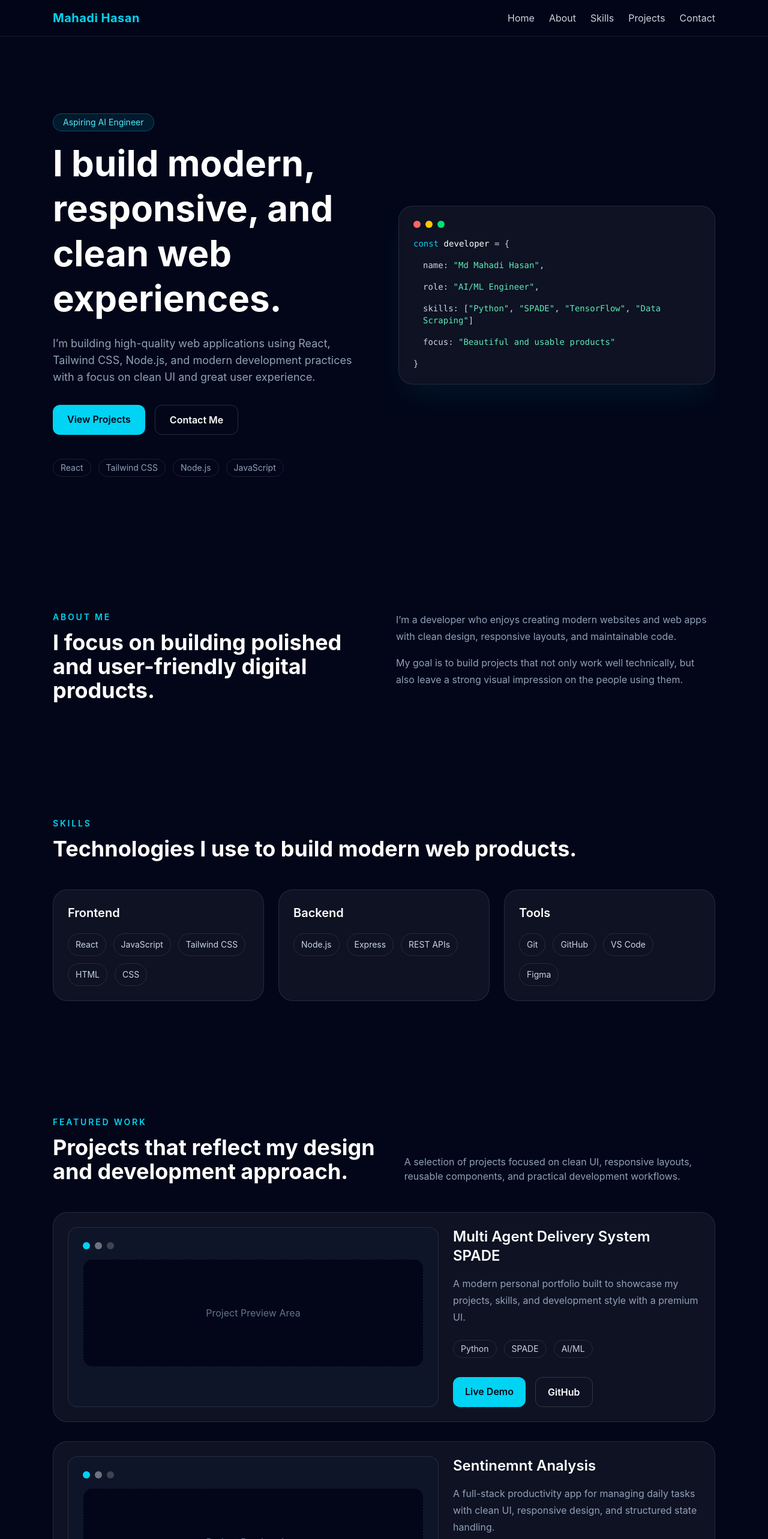
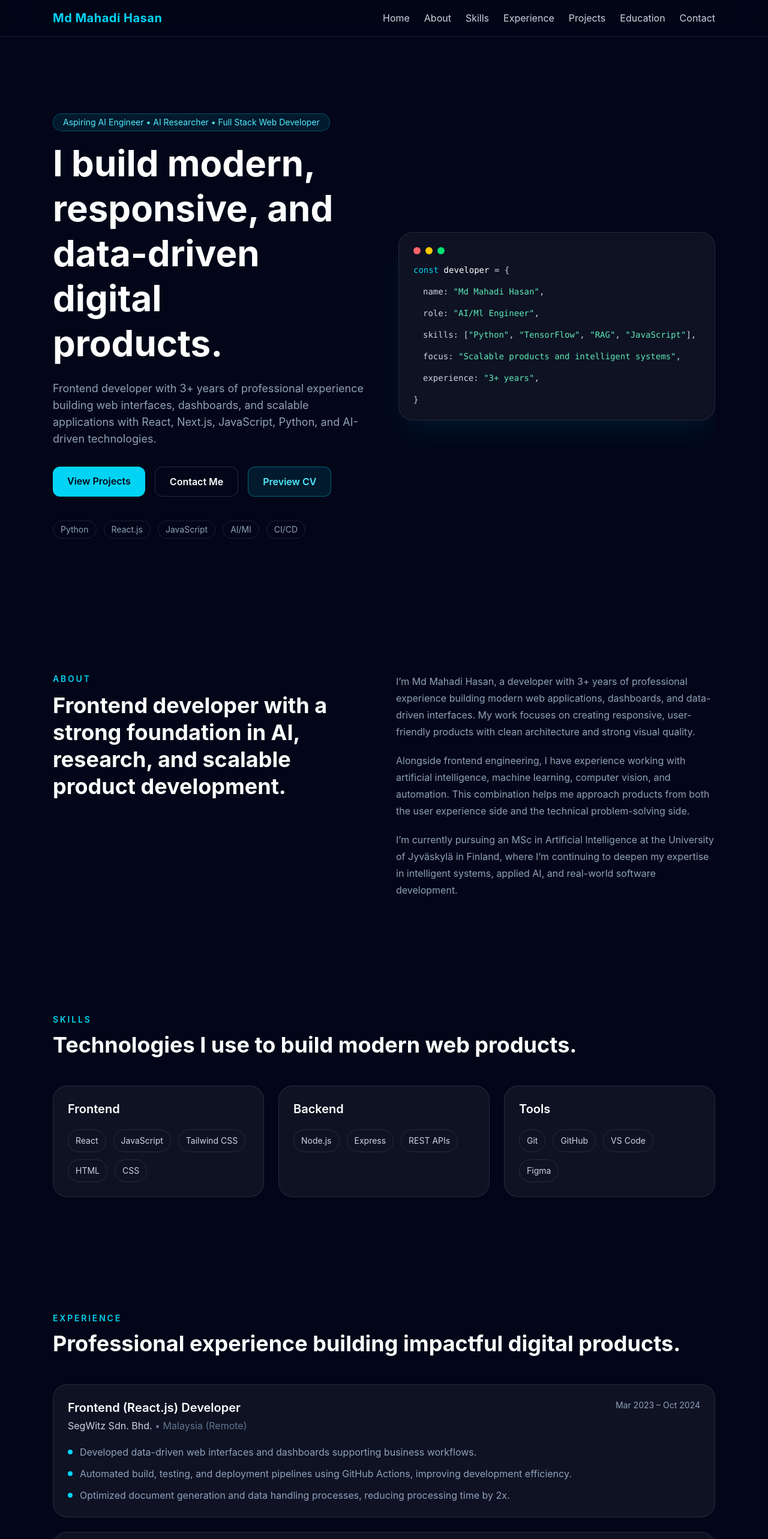
Before and after one commit to mahadi0007/Portfolio-website, a React (Vite) app in the folder client/: page / in a window 1280 px wide. Shown: the top 2566 px of the page at 60% size. Built offline with nearby package versions, Linux system fonts and the light colour scheme.

Commit message:
updated hero section and added education , experience section

```diff
--- a/client/src/App.jsx
+++ b/client/src/App.jsx
@@ -2,7 +2,9 @@ import Navbar from "./components/Navbar"
 import Hero from "./sections/Hero"
 import About from "./sections/About"
 import Skills from "./sections/Skills"
+import Experience from "./sections/Experience"
 import Projects from "./sections/Projects"
+import Education from "./sections/Education"
 import Contact from "./sections/Contact"
 
 export default function App() {
@@ -14,7 +16,9 @@ export default function App() {
         <Hero />
         <About />
         <Skills />
+        <Experience />
         <Projects />
+        <Education />
         <Contact />
       </main>
     </div>
--- a/client/src/components/Navbar.jsx
+++ b/client/src/components/Navbar.jsx
@@ -3,7 +3,7 @@ export default function Navbar() {
     <header className="sticky top-0 z-50 border-b border-white/10 bg-slate-950/70 backdrop-blur-xl">
       <nav className="mx-auto flex max-w-6xl items-center justify-between px-6 py-4">
         <a href="#home" className="text-xl font-bold tracking-wide text-white">
-          <span className="text-cyan-400">Mahadi Hasan</span>
+          <span className="text-cyan-400"> Md Mahadi Hasan</span>
         </a>
 
         <ul className="hidden gap-6 md:flex">
@@ -23,8 +23,18 @@ export default function Navbar() {
             </a>
           </li>
           <li>
+            <a href="#experience" className="text-slate-300 transition hover:text-cyan-400">
+              Experience
+            </a>
+          </li>
+          <li>
             <a href="#projects" className="text-slate-300 transition hover:text-cyan-400">
               Projects
+            </a>
+          </li>
+          <li>
+            <a href="#education" className="text-slate-300 transition hover:text-cyan-400">
+              Education
             </a>
           </li>
           <li>
--- a/client/src/sections/About.jsx
+++ b/client/src/sections/About.jsx
@@ -4,21 +4,34 @@ export default function About() {
       <div className="grid gap-10 lg:grid-cols-2">
         <div>
           <p className="mb-3 text-sm font-semibold uppercase tracking-[0.2em] text-cyan-400">
-            About Me
+            About
           </p>
-          <h2 className="text-3xl font-bold sm:text-4xl">
-            I focus on building polished and user-friendly digital products.
+
+          <h2 className="text-3xl font-bold leading-tight sm:text-4xl">
+            Frontend developer with a strong foundation in AI, research, and scalable product development.
           </h2>
         </div>
 
-        <div className="space-y-4 text-slate-400 leading-7">
+        <div className="space-y-5 text-slate-400 leading-7">
           <p>
-            I’m a developer who enjoys creating modern websites and web apps
-            with clean design, responsive layouts, and maintainable code.
+            I’m Md Mahadi Hasan, a developer with 3+ years of professional
+            experience building modern web applications, dashboards, and
+            data-driven interfaces. My work focuses on creating responsive,
+            user-friendly products with clean architecture and strong visual quality.
           </p>
+
           <p>
-            My goal is to build projects that not only work well technically,
-            but also leave a strong visual impression on the people using them.
+            Alongside frontend engineering, I have experience working with
+            artificial intelligence, machine learning, computer vision, and
+            automation. This combination helps me approach products from both
+            the user experience side and the technical problem-solving side.
+          </p>
+
+          <p>
+            I’m currently pursuing an MSc in Artificial Intelligence at the
+            University of Jyväskylä in Finland, where I’m continuing to deepen
+            my expertise in intelligent systems, applied AI, and real-world
+            software development.
           </p>
         </div>
       </div>
--- /dev/null
+++ b/client/src/sections/Education.jsx
@@ -0,0 +1,47 @@
+const education = [
+  {
+    degree: "MSc in Artificial Intelligence",
+    institution: "University of Jyväskylä",
+    period: "Aug 2024 – Jun 2026",
+    details:
+      "Currently pursuing advanced studies in artificial intelligence, intelligent systems, and applied machine learning in Finland.",
+  },
+  {
+    degree: "BSc in Computer Science & Engineering",
+    institution: "Ahsanullah University of Science and Technology",
+    period: "Mar 2017 – Jan 2022",
+    details:
+      "Built a strong academic foundation in computer science, software engineering, algorithms, and application development.",
+  },
+]
+
+export default function Education() {
+  return (
+    <section id="education" className="py-24">
+      <div className="mb-12">
+        <p className="mb-3 text-sm font-semibold uppercase tracking-[0.2em] text-cyan-400">
+          Education
+        </p>
+        <h2 className="text-3xl font-bold sm:text-4xl">
+          Academic background supporting software and AI expertise.
+        </h2>
+      </div>
+
+      <div className="grid gap-6 md:grid-cols-2">
+        {education.map((item) => (
+          <article
+            key={`${item.degree}-${item.period}`}
+            className="rounded-3xl border border-white/10 bg-white/5 p-6 transition hover:border-cyan-400/40"
+          >
+            <p className="text-sm text-cyan-400">{item.period}</p>
+            <h3 className="mt-3 text-xl font-semibold text-white">
+              {item.degree}
+            </h3>
+            <p className="mt-2 text-slate-300">{item.institution}</p>
+            <p className="mt-4 leading-7 text-slate-400">{item.details}</p>
+          </article>
+        ))}
+      </div>
+    </section>
+  )
+}
--- /dev/null
+++ b/client/src/sections/Experience.jsx
@@ -0,0 +1,82 @@
+const experiences = [
+  {
+    role: "Frontend (React.js) Developer",
+    company: "SegWitz Sdn. Bhd.",
+    location: "Malaysia (Remote)",
+    period: "Mar 2023 – Oct 2024",
+    points: [
+      "Developed data-driven web interfaces and dashboards supporting business workflows.",
+      "Automated build, testing, and deployment pipelines using GitHub Actions, improving development efficiency.",
+      "Optimized document generation and data handling processes, reducing processing time by 2x.",
+    ],
+  },
+  {
+    role: "Frontend Developer",
+    company: "Tech Joint Bridge",
+    location: "Dhaka, Bangladesh",
+    period: "May 2022 – Jan 2023",
+    points: [
+      "Built interactive applications for data-intensive use cases using React.js and Next.js.",
+      "Implemented data visualization and image processing pipelines using Python and JavaScript.",
+      "Improved application performance by 5x, enabling faster access to analytical data.",
+    ],
+  },
+  {
+    role: "Junior Software Developer",
+    company: "Teresa Startup",
+    location: "Dhaka, Bangladesh",
+    period: "Jul 2021 – Jan 2022",
+    points: [
+      'Developed the "Smart Nurse System," an innovative digital healthcare system.',
+      "Contributed to a project that secured government funding, demonstrating real-world business value.",
+    ],
+  },
+]
+
+export default function Experience() {
+  return (
+    <section id="experience" className="py-24">
+      <div className="mb-12">
+        <p className="mb-3 text-sm font-semibold uppercase tracking-[0.2em] text-cyan-400">
+          Experience
+        </p>
+        <h2 className="text-3xl font-bold sm:text-4xl">
+          Professional experience building impactful digital products.
+        </h2>
+      </div>
+
+      <div className="space-y-6">
+        {experiences.map((item) => (
+          <article
+            key={`${item.company}-${item.period}`}
+            className="rounded-3xl border border-white/10 bg-white/5 p-6 transition hover:border-cyan-400/40"
+          >
+            <div className="flex flex-col gap-3 md:flex-row md:items-start md:justify-between">
+              <div>
+                <h3 className="text-xl font-semibold text-white">
+                  {item.role}
+                </h3>
+                <p className="mt-1 text-slate-300">
+                  {item.company} <span className="text-slate-500">• {item.location}</span>
+                </p>
+              </div>
+
+              <p className="text-sm text-slate-400 md:text-right">
+                {item.period}
+              </p>
+            </div>
+
+            <ul className="mt-5 space-y-3 text-slate-400">
+              {item.points.map((point) => (
+                <li key={point} className="flex gap-3">
+                  <span className="mt-2 h-2 w-2 rounded-full bg-cyan-400" />
+                  <span>{point}</span>
+                </li>
+              ))}
+            </ul>
+          </article>
+        ))}
+      </div>
+    </section>
+  )
+}
--- a/client/src/sections/Hero.jsx
+++ b/client/src/sections/Hero.jsx
@@ -12,17 +12,23 @@ export default function Hero() {
       <div className="grid items-center gap-12 lg:grid-cols-2">
         <div>
           <p className="mb-4 inline-block rounded-full border border-cyan-400/30 bg-cyan-400/10 px-4 py-1 text-sm text-cyan-300">
-            Aspiring AI Engineer
+            Aspiring AI Engineer • AI Researcher • Full Stack Web Developer
           </p>
 
           <h1 className="max-w-3xl text-4xl font-bold leading-tight sm:text-5xl lg:text-6xl">
-            I build modern, responsive, and clean web experiences.
+            I build modern,
+            <br />
+            responsive, and
+            <br />
+            data-driven digital
+            <br />
+            products.
           </h1>
 
           <p className="mt-6 max-w-2xl text-base leading-7 text-slate-400 sm:text-lg">
-            I’m building high-quality web applications using React, Tailwind CSS,
-            Node.js, and modern development practices with a focus on clean UI
-            and great user experience.
+            Frontend developer with 3+ years of professional experience building
+            web interfaces, dashboards, and scalable applications with React,
+            Next.js, JavaScript, Python, and AI-driven technologies.
           </p>
 
           <div className="mt-8 flex flex-wrap gap-4">
@@ -39,20 +45,32 @@ export default function Hero() {
           >
             Contact Me
           </a>
+
+          <a
+            href="/Md_Mahadi_Hasan_CV.pdf"
+            target="_blank"
+            rel="noreferrer"
+            className="rounded-xl border border-cyan-400/40 bg-cyan-400/10 px-6 py-3 font-semibold text-cyan-300 transition hover:border-cyan-400 hover:bg-cyan-400/20"
+          >
+            Preview CV
+          </a>
           </div>
 
           <div className="mt-10 flex flex-wrap gap-3 text-sm text-slate-400">
             <span className="rounded-full border border-white/10 px-3 py-1">
-              React
+              Python
             </span>
             <span className="rounded-full border border-white/10 px-3 py-1">
-              Tailwind CSS
-            </span>
-            <span className="rounded-full border border-white/10 px-3 py-1">
-              Node.js
+              React.js
             </span>
             <span className="rounded-full border border-white/10 px-3 py-1">
               JavaScript
+            </span>
+            <span className="rounded-full border border-white/10 px-3 py-1">
+              AI/Ml
+            </span>
+            <span className="rounded-full border border-white/10 px-3 py-1">
+              CI/CD
             </span>
           </div>
         </div>
@@ -70,23 +88,31 @@ export default function Hero() {
                 <span className="text-cyan-400">const</span>{" "}
                 <span className="text-white">developer</span> = {"{"}
               </div>
+
               <div className="pl-4">
                 name: <span className="text-emerald-300">"Md Mahadi Hasan"</span>,
               </div>
+
               <div className="pl-4">
-                role: <span className="text-emerald-300">"AI/ML Engineer"</span>,
+                role: <span className="text-emerald-300">"AI/Ml Engineer"</span>,
               </div>
+
               <div className="pl-4">
                 skills: [
                 <span className="text-emerald-300">"Python"</span>,{" "}
-                <span className="text-emerald-300">"SPADE"</span>,{" "}
                 <span className="text-emerald-300">"TensorFlow"</span>,{" "}
-                <span className="text-emerald-300">"Data Scraping"</span>]
+                <span className="text-emerald-300">"RAG"</span>,{" "}
+                <span className="text-emerald-300">"JavaScript"</span>],
+              </div>
 
+              <div className="pl-4">
+                focus: <span className="text-emerald-300">"Scalable products and intelligent systems"</span>,
               </div>
+
               <div className="pl-4">
-                focus: <span className="text-emerald-300">"Beautiful and usable products"</span>
+                experience: <span className="text-emerald-300">"3+ years"</span>,
               </div>
+
               <div>{"}"}</div>
             </div>
           </div>
```
Also changed, not shown: 1 other file (tests, documents, lock files or other folders). Lines whose indentation alone changed are shown as unchanged.
